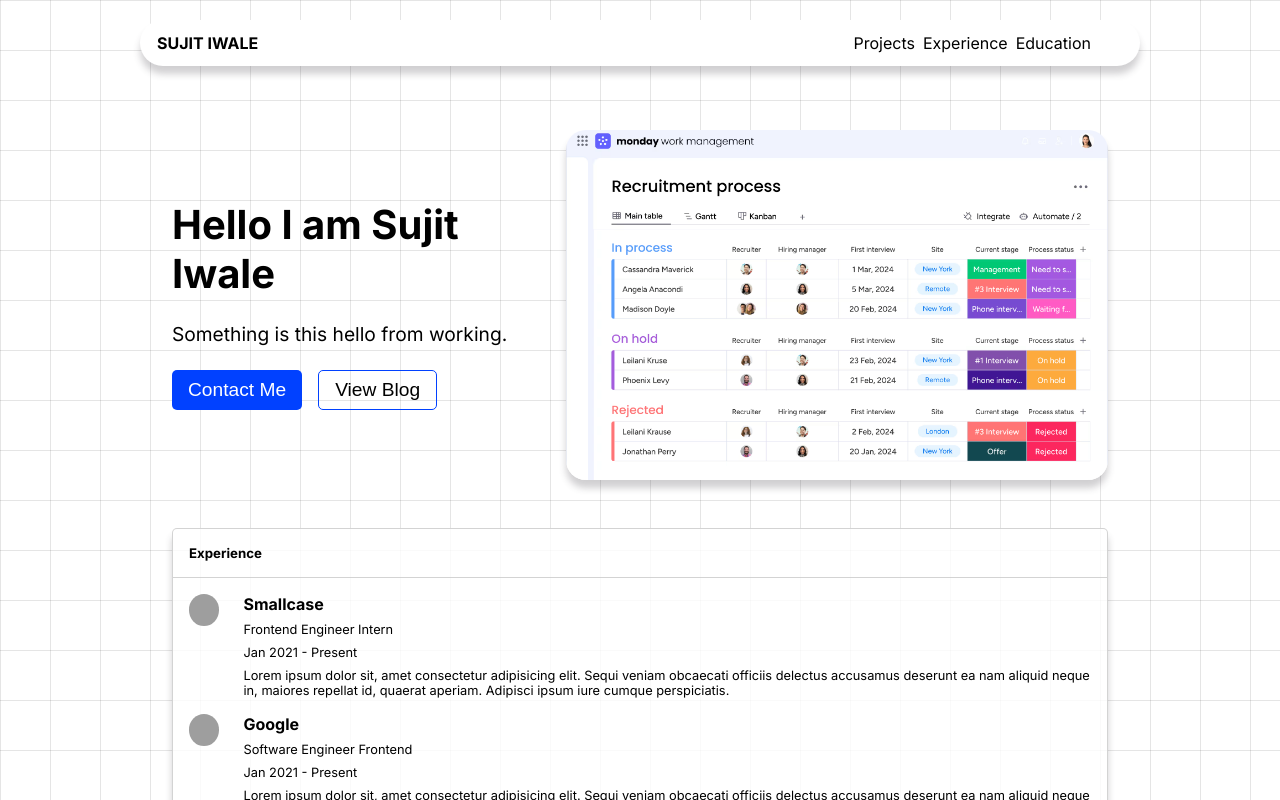
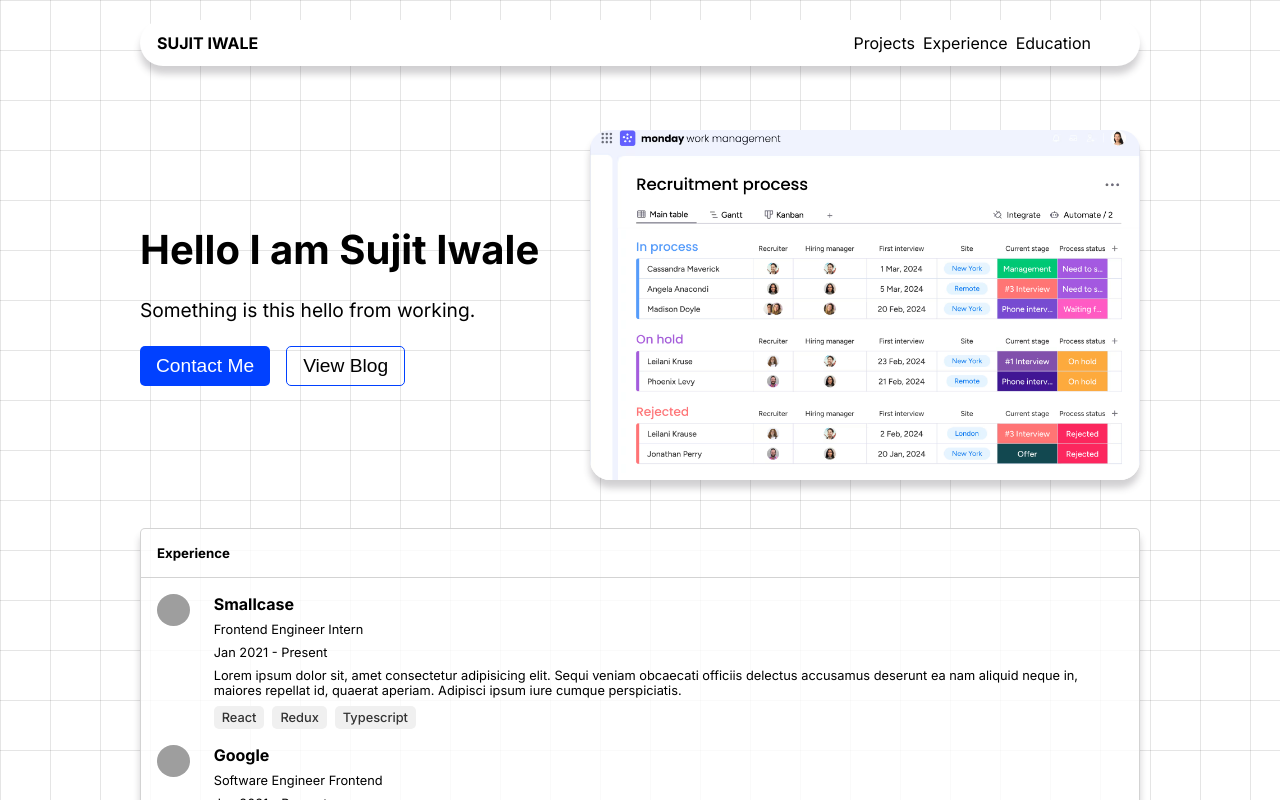
Before and after one commit to sujitIwale/portfolio, a Next.js app: page / in a window 1280 px wide. Shown: the top 800 px of the page. Built offline with nearby package versions, Linux system fonts and the light colour scheme; grey boxes are pictures that could not be loaded; some icons are missing.

Commit message:
feat: adding experience component

```diff
--- a/src/app/globals.css
+++ b/src/app/globals.css
@@ -3,6 +3,7 @@
   --grid-size: 50px;
   --max-width: 1100px;
   --box-shadow: 0px 8px 7px 0px rgba(64, 60, 67, 0.24);
+  --top-bottom-space: 20px;
   --border-radius: 12px;
   --font-mono: ui-monospace, Menlo, Monaco, "Cascadia Mono", "Segoe UI Mono",
     "Roboto Mono", "Oxygen Mono", "Ubuntu Monospace", "Source Code Pro",
@@ -83,7 +84,7 @@ body {
   height: 100vh;
   width: 100%;
   max-width: 1000px;
-  margin: 20px auto;
+  margin: var(--top-bottom-space) auto;
   background-image: linear-gradient(to right, var(--line) 1px, transparent 1px),
     linear-gradient(to bottom, var(--line) 1px, transparent 1px);
   background-size: var(--grid-size) var(--grid-size);
--- a/src/app/page.module.css
+++ b/src/app/page.module.css
@@ -2,7 +2,7 @@
   display: flex;
   flex-direction: column;
   gap: 3rem;
-  padding: 4rem 2rem;
+  padding: 4rem 0;
 }
 
 .intro-section {
--- a/src/components/ExperienceDetails/ExperienceDetails.module.css
+++ b/src/components/ExperienceDetails/ExperienceDetails.module.css
@@ -30,3 +30,9 @@
 .experience-details p {
   font-size: 0.8rem;
 }
+
+.skills {
+  display: flex;
+  gap: 0.5rem;
+  flex-wrap: wrap;
+}
--- a/src/components/ExperienceDetails/index.tsx
+++ b/src/components/ExperienceDetails/index.tsx
@@ -1,5 +1,6 @@
 import Image from "next/image";
 import styles from "./ExperienceDetails.module.css";
+import Chip from "../common/Chip";
 
 interface ExperienceDetailsProps {
   organization: string;
@@ -27,6 +28,11 @@ const ExperienceDetails = ({
           in, maiores repellat id, quaerat aperiam. Adipisci ipsum iure cumque
           perspiciatis.
         </p>
+        <div className={styles.skills}>
+          <Chip>React</Chip>
+          <Chip>Redux</Chip>
+          <Chip>Typescript</Chip>
+        </div>
       </div>
     </div>
   );
--- a/src/components/Header/Header.module.css
+++ b/src/components/Header/Header.module.css
@@ -1,4 +1,6 @@
 .header {
+  position: sticky;
+  top: var(--top-bottom-space);
   display: flex;
   justify-content: space-between;
   align-items: center;
--- /dev/null
+++ b/src/components/common/Chip/Chip.module.css
@@ -0,0 +1,10 @@
+.chip {
+  display: inline-block;
+  padding: 0.25rem 0.5rem;
+  border-radius: 5px;
+  background-color: #f0f0f0;
+  color: #333;
+  font-size: 0.8rem;
+  font-weight: 500;
+  transition: background-color 0.3s;
+}
--- /dev/null
+++ b/src/components/common/Chip/index.tsx
@@ -0,0 +1,16 @@
+import styles from "./Chip.module.css";
+
+interface ChipProps {
+  children: React.ReactNode;
+  color?: string;
+}
+
+const Chip = ({ children, color }: ChipProps) => {
+  return (
+    <span className={styles["chip"]} style={{ backgroundColor: color }}>
+      {children}
+    </span>
+  );
+};
+
+export default Chip;
```
